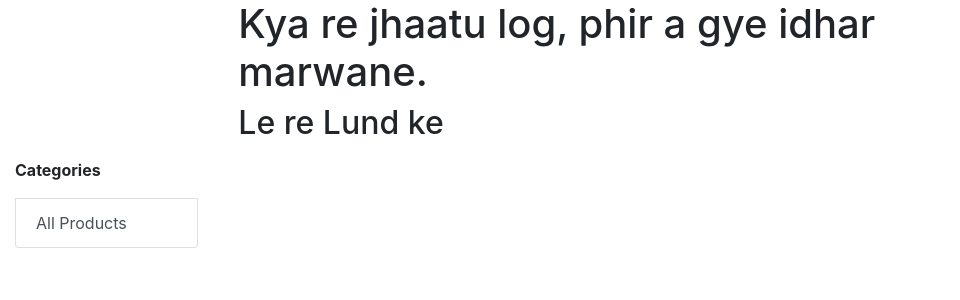
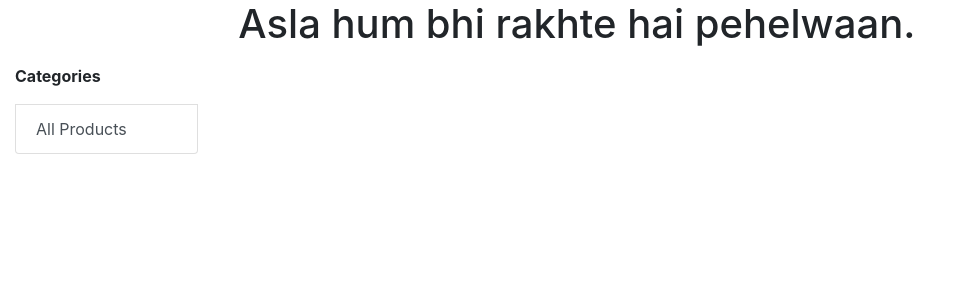
Before and after one commit to neeraj-s-bhadouria/bhaikart, a Django app: page / in a window 1280 px wide. Shown: the part 56-356 px from the top of the page, without its empty margins (0-960 px from the left). Run offline with Django 4.2, Linux system fonts and the light colour scheme; data that the repository does not hold is empty.

Commit message:
Fixed typo

```diff
--- a/store/templates/index.html
+++ b/store/templates/index.html
@@ -5,8 +5,7 @@
 {% load cart %}
     <div class="container-fluid">
         <div class="col-lg-8  mx-auto">
-            <h1>Kya re jhaatu log, phir a gye idhar marwane.</h1>
-            <h2>Le re Lund ke</h2>
+            <h1>Asla hum bhi rakhte hai pehelwaan.</h1>
         </div>
         <!-- Show products cards starts -->
         <div class="mt-3">
```
